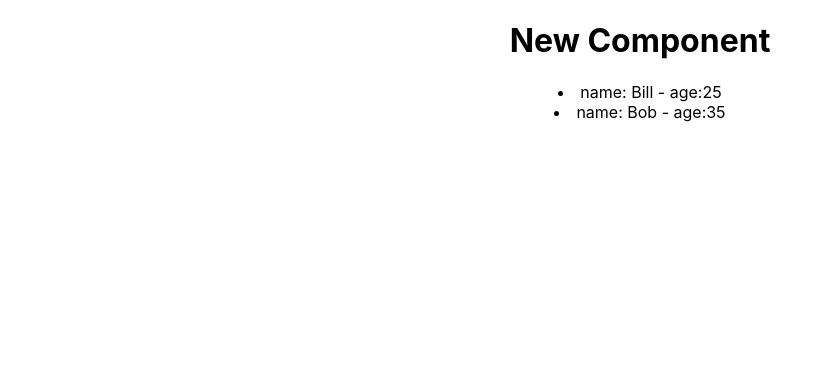
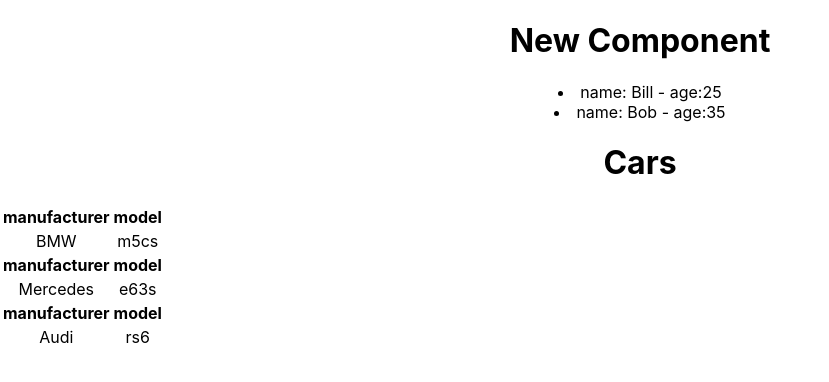
Before and after one commit to dktwho/TypeScript-microtasks-w1-1, a React (Create React App) app: page / in a window 1280 px wide. Shown: the top 382 px of the page, without its empty margins (0-829 px from the left). Built offline with nearby package versions, Linux system fonts and the light colour scheme.

Commit message:
practice with method map with props arr with obj cars, and render inside table

```diff
--- a/src/App.tsx
+++ b/src/App.tsx
@@ -2,6 +2,7 @@
 import logo from "./logo.svg";
 import "./App.css";
 import { NewComponent } from "./components/NewComponent";
+import { Cars } from "./components/Cars";
 
 function App() {
   return (
@@ -12,6 +13,13 @@
           { id: 2, name: "Bob", age: 35 },
         ]}
       />
+      <Cars
+        cars={[
+          { manufacturer: "BMW", model: "m5cs" },
+          { manufacturer: "Mercedes", model: "e63s" },
+          { manufacturer: "Audi", model: "rs6" },
+        ]}
+      />
     </div>
   );
 }
--- /dev/null
+++ b/src/components/Cars.tsx
@@ -0,0 +1,34 @@
+import React from "react";
+
+type CarsType = {
+  cars: CarDescription[];
+};
+
+type CarDescription = {
+  manufacturer: string;
+  model: string;
+};
+
+export const Cars = ({ cars }: CarsType) => {
+  return (
+    <div>
+      <h1>Cars</h1>
+      <table>
+        {cars.map((el, index) => {
+          return (
+            <tbody key={index}>
+              <tr>
+                <th>manufacturer</th>
+                <th>model</th>
+              </tr>
+              <tr>
+                <td>{el.manufacturer}</td>
+                <td>{el.model}</td>
+              </tr>
+            </tbody>
+          );
+        })}
+      </table>
+    </div>
+  );
+};
```
